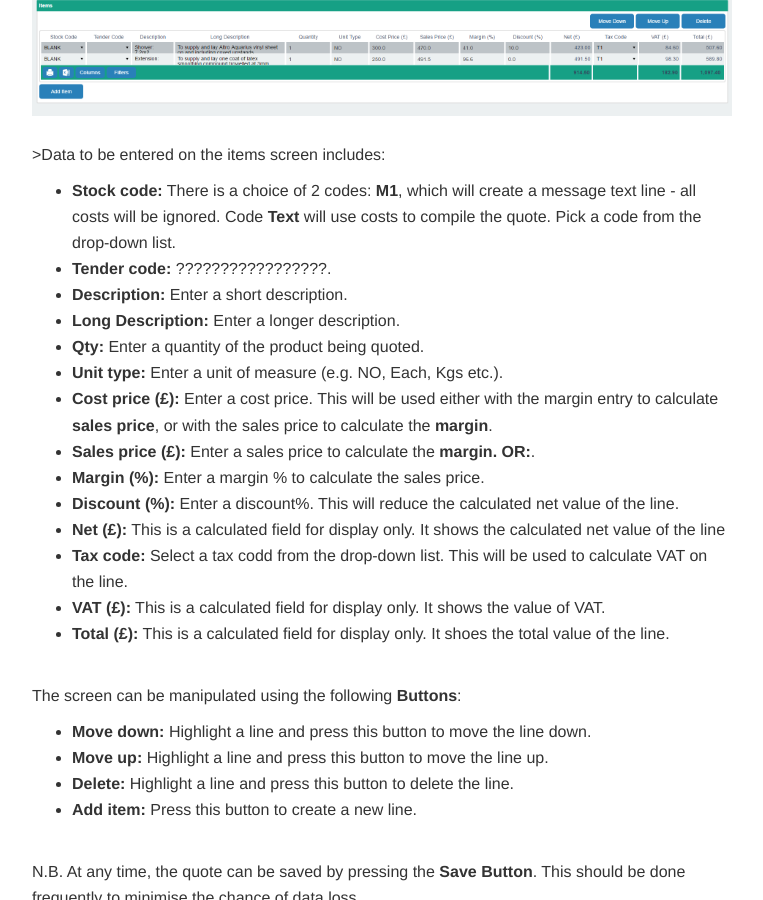
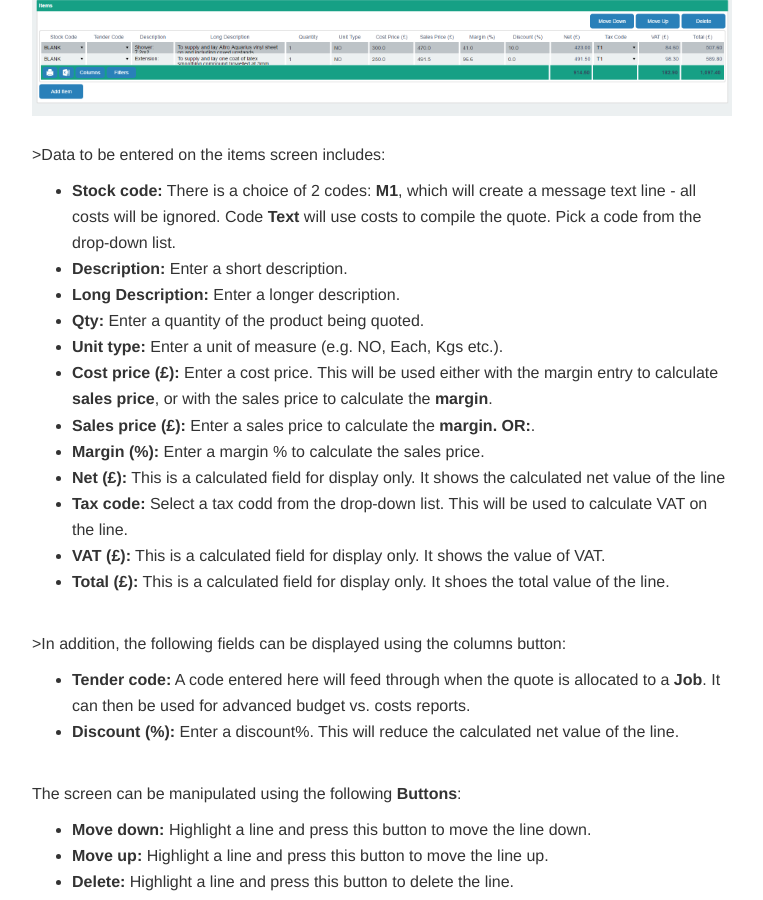
Before and after one commit to JNCSolutions/ConstructionManagerDocs, a Jekyll site: the page built from quotes.html, in a window 1280 px wide and 900 px high, scrolled down 2670 px. Shown: the whole window, without its empty margins (258-1021 px from the left). Built offline with Jekyll 4.4.1, drawn with Linux system fonts in a browser that asks for light colours.

Commit message:
Update quotes.html

```diff
--- a/quotes.html
+++ b/quotes.html
@@ -123,12 +122,19 @@ title: Quotes
                                       or with the sales price to calculate the <b>margin</b>.</li>
         <li><b>Sales price (£):</b>   Enter a sales price to calculate the <b>margin.  OR:</b>.</li>
         <li><b>Margin (%):</b>        Enter a margin % to calculate the sales price.</li>
-        <li><b>Discount (%):</b>      Enter a discount%. This will reduce the calculated net value of the line.</li>
         <li><b>Net (£):</b>           This is a calculated field for display only. It shows the calculated net value of the line</li>
         <li><b>Tax code:</b>          Select a tax codd from the drop-down list. This will be used to calculate VAT on the line.</li>
         <li><b>VAT (£):</b>           This is a calculated field for display only. It shows the value of VAT.</li>
         <li><b>Total (£):</b>         This is a calculated field for display only. It shoes the total value of the line.</li>
       </ul>
+    </p>
+      <br>
+       <p>>In addition, the following fields can be displayed using the columns button:
+      <ul>
+        <li><b>Tender code:</b>       A code entered here will feed through when the quote is allocated to a <b>Job</b>.
+                                      It can then be used for advanced budget vs. costs reports.</li>
+        <li><b>Discount (%):</b>      Enter a discount%. This will reduce the calculated net value of the line.</li>
+        </ul>
     </p>
       <br>
      <p>The screen can be manipulated using the following <b>Buttons</b>:
```
Also changed, not shown: other parts of quotes.html (+0 -1 lines).
